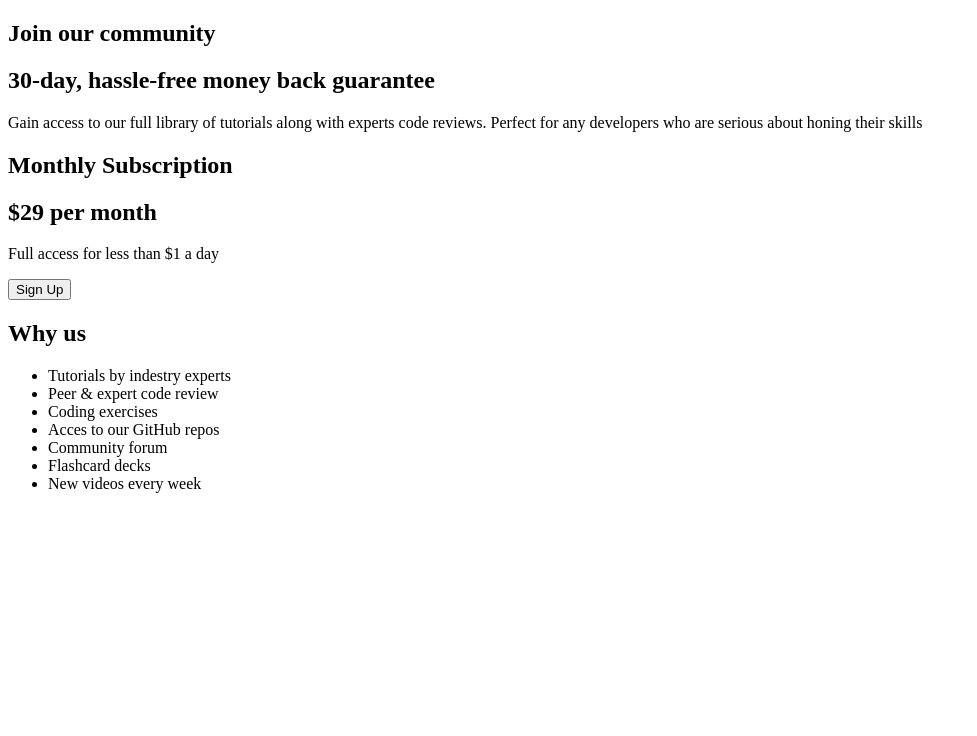
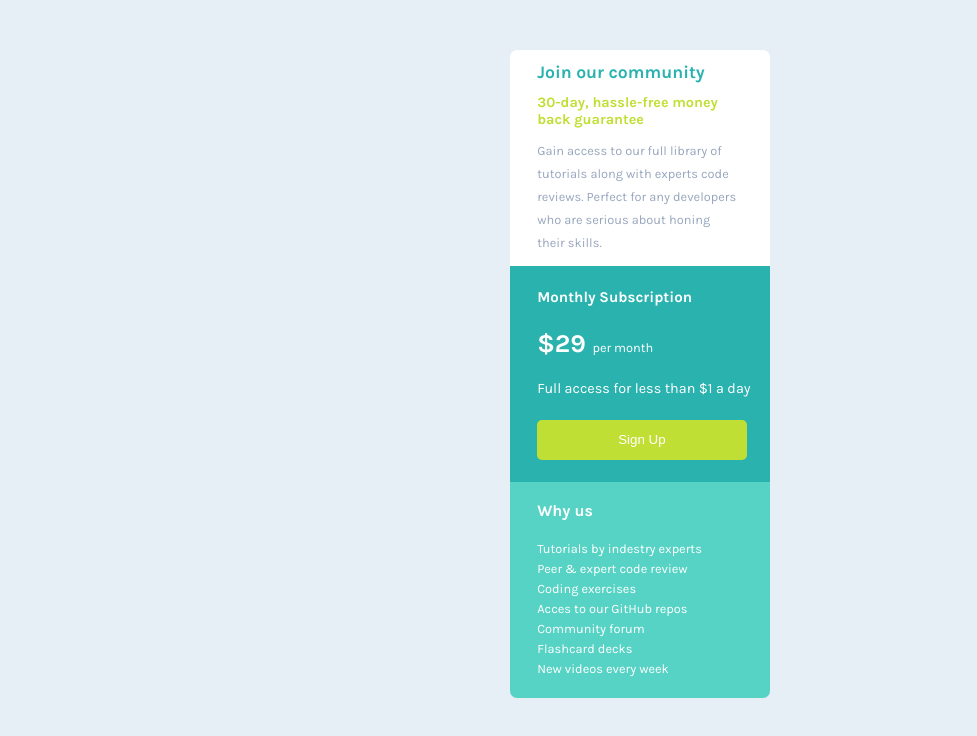
Before and after one commit to Hendersor/price-component, a plain HTML site: page index.htm in a window 1280 px wide. Shown: the whole page, without its empty margins (0-977 px from the left). Drawn offline with Linux system fonts and the light colour scheme.

Commit message:
Proyect finished?

```diff
--- a/index.htm
+++ b/index.htm
@@ -6,18 +6,22 @@
     <meta name="viewport" content="width=device-width, initial-scale=1.0">
     <link rel="stylesheet" href="style.css">
     <title>Document</title>
+    <link rel="preconnect" href="https://fonts.googleapis.com">
+    <link rel="preconnect" href="https://fonts.gstatic.com" crossorigin>
+    <link href="https://fonts.googleapis.com/css2?family=Karla:wght@400;700&display=swap" rel="stylesheet">
+
 </head>
 <body>
     <main>
         <section class="community">
             <h1>Join our community</h1>
             <h2>30-day, hassle-free money back guarantee</h2>
-            <p>Gain access to our full library of tutorials along with experts code reviews. Perfect for any developers who are serious about honing their skills</p>
+            <p>Gain access to our full library of tutorials along with experts code reviews. Perfect for any developers who are serious about honing their skills.</p>
         </section>
 
-        <section class="suscription">
+        <section class="subscription">
             <h1>Monthly Subscription</h1>
-            <h2> <span>$29</span> per month</h2>
+            <h2> $29 <span>per month</span> </h2>
             <p>Full access for less than $1 a day</p>
             <button type="button">Sign Up</button>
         </section>
--- a/style.css
+++ b/style.css
@@ -0,0 +1,140 @@
+:root{
+    --cyan:hsl(179, 62%, 43%);
+    --bright-yellow: hsl(71, 73%, 54%);
+    --light-gray: hsl(204, 43%, 93%);
+    --grayish-blue: hsl(218, 22%, 67%);
+    --cyan2: rgb(86,211,196);
+}
+
+*{
+    margin: 0;
+    padding: 0;
+    box-sizing: border-box;
+}
+
+body{
+
+    margin: 0 auto;
+    font-size: 62.5%;
+    display: flex;
+    justify-content: center;
+    align-items: center;
+    background-color: var(--light-gray);
+    margin-top: 50px;
+    margin-bottom: 50px;
+
+}
+
+main{
+    display: grid;
+    grid-template-columns: minmax(260px, 260px);
+    grid-template-rows: repeat(3, minmax(216px, 216px));
+    grid-template-areas:
+    "join"
+    "subscription"
+    "why-us";
+}
+
+.community{
+    grid-area: join;
+    display: flex;
+    flex-direction: column;
+    justify-content: space-evenly;
+    background-color: white;
+    border-top-left-radius:7px;
+    border-top-right-radius: 7px;
+    padding-left: 1.7rem;
+    padding-right: 30px;
+
+}
+
+.community h1, h2, p{
+    font-family: 'Karla', sans-serif;
+    text-align: left;
+
+}
+
+.community h1{
+    color: var(--cyan);
+    font-size: 1.1rem;
+    font-weight: 700;
+}
+
+.community h2{
+    font-size: 0.9rem;
+    color: var(--bright-yellow);
+}
+
+.community p{
+    font-size: 0.8rem;
+    color: var(--grayish-blue);
+    line-height: 23px;
+}
+
+
+.subscription{
+    grid-area: subscription;
+    background-color: var(--cyan);
+    display: flex;
+    flex-direction: column;
+    justify-content: space-evenly;
+    padding-left: 1.7rem;
+}
+
+.subscription h1, h2, p{
+    font-family: 'Karla', sans-serif;
+    text-align: left;
+    color:white;
+}
+
+.subscription h1{
+    font-weight: 700;
+}
+
+.subscription h2 span{
+    font-size: 0.8rem;
+    /* padding-bottom: 50px; */
+    font-weight: 400;
+}
+
+.subscription h2{
+    font-size: 1.6rem;
+}
+
+.subscription p{
+    font-size: 0.9rem;
+}
+
+.subscription button{
+    background-color: var(--bright-yellow);
+    border: none;
+    border-radius: 5px;
+    width: 90%;
+    height: 40px;
+    color: white;
+    cursor:pointer;
+}
+
+
+.why-us{
+    display: flex;
+    flex-direction: column;
+    justify-content: space-evenly;
+    grid-area: why-us;
+    background-color: var(--cyan2);
+    font-family: 'Karla', sans-serif;
+    color: white;
+    padding-left: 1.7rem;
+    border-bottom-left-radius: 7px;
+    border-bottom-right-radius: 7px;
+}
+
+.why-us h1{
+    font-size: 1.0rem;
+}
+
+.why-us ul{
+    line-height: 20px;
+    list-style: none;
+    font-size: 0.8rem;
+}
```
